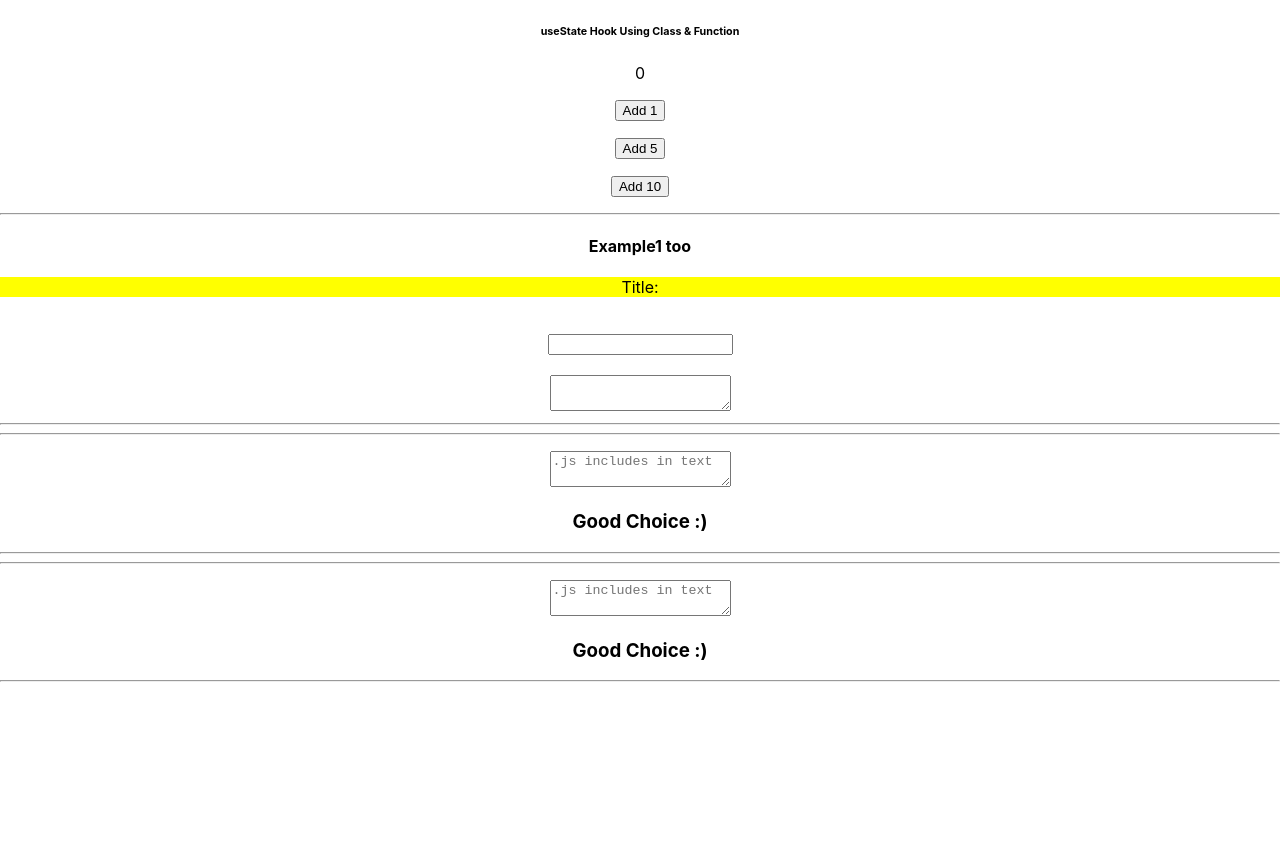
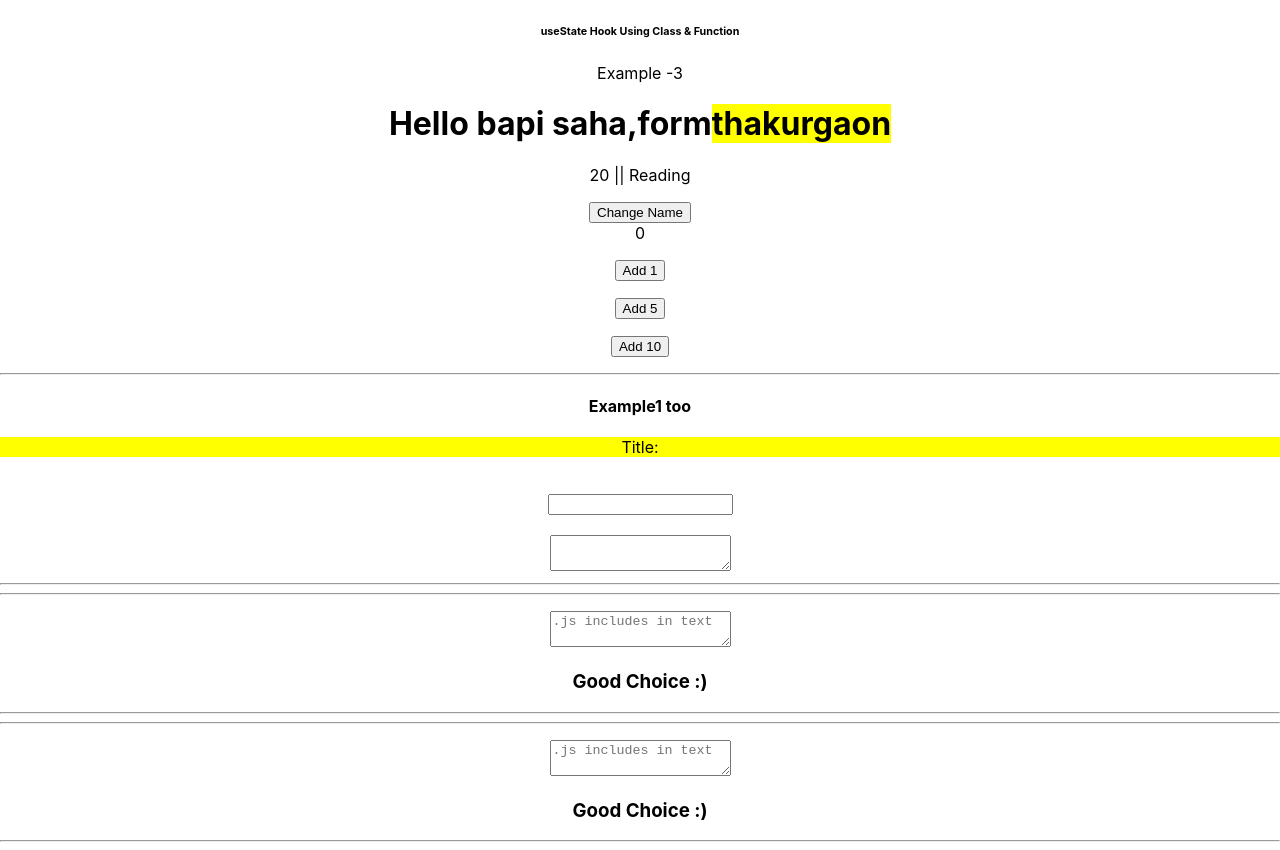
Before and after one commit to bappasahabapi/react-core-concept, a React (Create React App) app: page / in a window 1280 px wide. Before the commit the page ends 800 px from the top, so only its background shows below. Built offline with nearby package versions, Linux system fonts and the light colour scheme.

Commit message:
Update Code

```diff
--- a/src/App.js
+++ b/src/App.js
@@ -4,11 +4,13 @@ import TodoClass from "./component/TodoClass";
 import Todo from "./component/Todo";
 import Example1Todo from "./component/Example1";
 import Counter from "./component/Example2";
+import User from "./component/Example3";
 
 function App() {
   return (
     <div className="App">
       <h6>useState Hook Using Class & Function </h6>
+      <User/>
       <Counter/>
       <Example1Todo/>
       <TodoClass />
--- /dev/null
+++ b/src/component/Example3.js
@@ -0,0 +1,52 @@
+import React, { useState } from "react";
+
+export default function User() {
+  const [userDetails, setUserDetails] = useState({
+    userName: {
+      firstName: "bapi",
+      lastName: "saha",
+    },
+    age: 20,
+    hobby: "Reading",
+    address:{
+        location:"thakurgaon",
+        city:'D'
+    },
+  });
+
+
+  const changeName = () => {
+    setUserDetails({
+         // copy all other object values
+        ...userDetails,
+        userName: {
+              // recreate the nested object that contains the field to update
+            ...userDetails.userName,
+             // overwrite the value to update
+            firstName: 'bappa',
+        },
+        address:{
+            ...userDetails.address,
+            location:'Dhaka'
+        }
+    });
+};
+
+
+  return (
+    <div>
+        <p>Example -3 </p>
+      <h1>
+        Hello {userDetails.userName.firstName} {userDetails.userName.lastName},form
+        <mark>
+        {userDetails.address.location}
+        </mark>
+      </h1>
+
+      <p>
+        {userDetails.age} || {userDetails.hobby}
+      </p>
+      <button onClick={changeName}>Change Name</button>
+    </div>
+  );
+}
```
Also changed, not shown: 1 other file (tests, documents, lock files or other folders).
